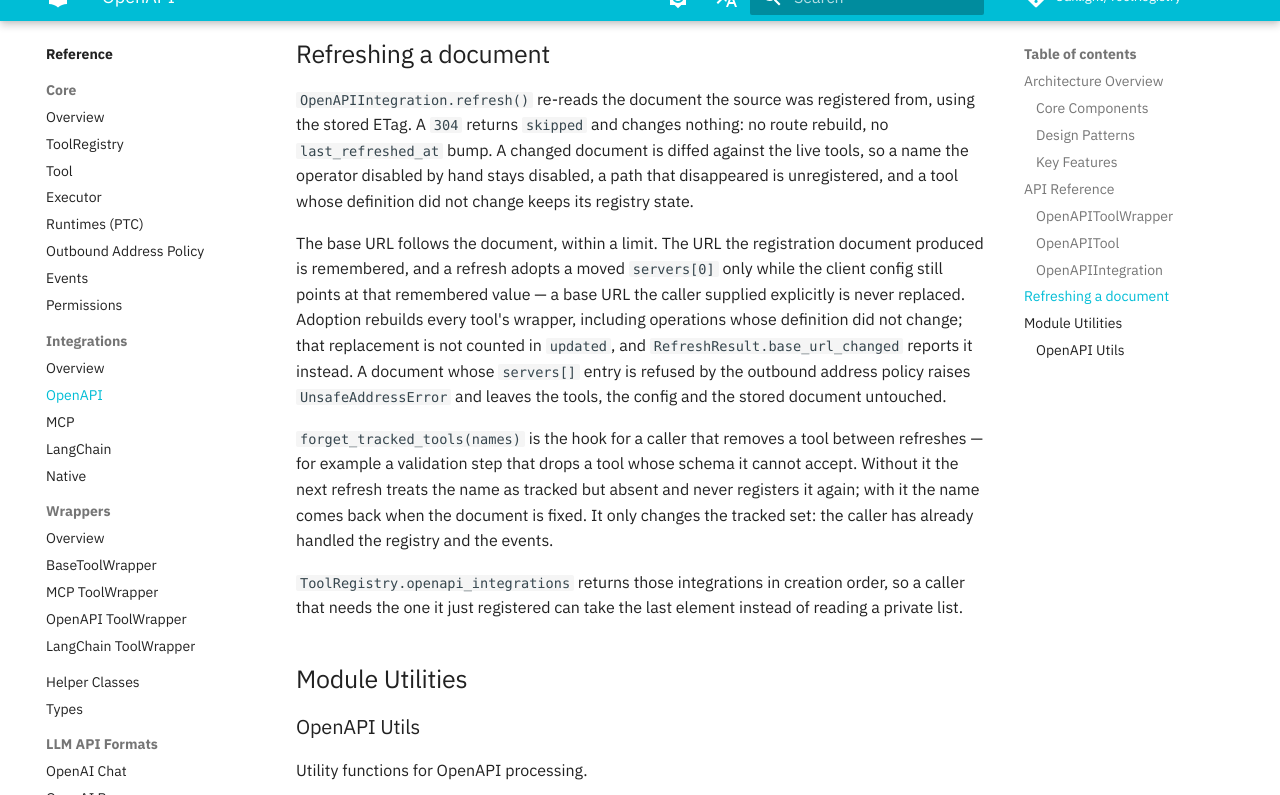
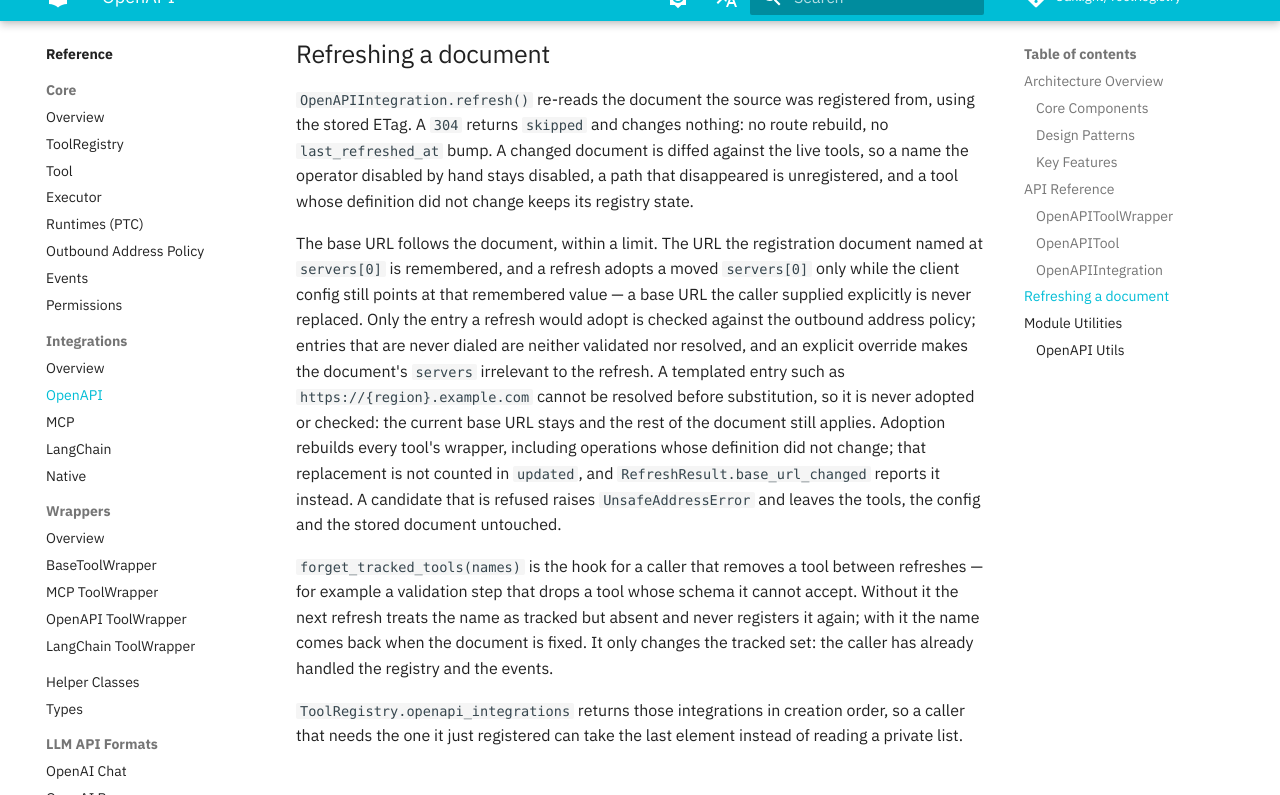
Before and after one commit to Oaklight/ToolRegistry, an MkDocs documentation site: the page built from docs/api/integrations/openapi.md, in a window 1280 px wide and 900 px high, scrolled down 2176 px, cut to the strip 27-822 px from the top of the window. Built offline with MkDocs 1.6.1 and Material for MkDocs 9.7.7, drawn with Linux system fonts in a browser that asks for light colours; some web fonts are replaced; comment, search, counter and statistics services are not loaded.

Commit message:
docs(openapi): describe the narrowed refresh validation (#460)

```diff
--- a/docs/api/integrations/openapi.md
+++ b/docs/api/integrations/openapi.md
@@ -84,14 +84,19 @@ disabled, a path that disappeared is unregistered, and a tool whose
 definition did not change keeps its registry state.
 
 The base URL follows the document, within a limit. The URL the registration
-document produced is remembered, and a refresh adopts a moved `servers[0]`
-only while the client config still points at that remembered value — a base
-URL the caller supplied explicitly is never replaced. Adoption rebuilds every
+document named at `servers[0]` is remembered, and a refresh adopts a moved
+`servers[0]` only while the client config still points at that remembered
+value — a base URL the caller supplied explicitly is never replaced. Only the
+entry a refresh would adopt is checked against the outbound address policy;
+entries that are never dialed are neither validated nor resolved, and an
+explicit override makes the document's `servers` irrelevant to the refresh. A
+templated entry such as `https://{region}.example.com` cannot be resolved
+before substitution, so it is never adopted or checked: the current base URL
+stays and the rest of the document still applies. Adoption rebuilds every
 tool's wrapper, including operations whose definition did not change; that
 replacement is not counted in `updated`, and `RefreshResult.base_url_changed`
-reports it instead. A document whose `servers[]` entry is refused by the
-outbound address policy raises `UnsafeAddressError` and leaves the tools, the
-config and the stored document untouched.
+reports it instead. A candidate that is refused raises `UnsafeAddressError`
+and leaves the tools, the config and the stored document untouched.
 
 `forget_tracked_tools(names)` is the hook for a caller that removes a tool
 between refreshes — for example a validation step that drops a tool whose
```
Also changed, not shown: docs/changelog.md (+5 -1 lines).
